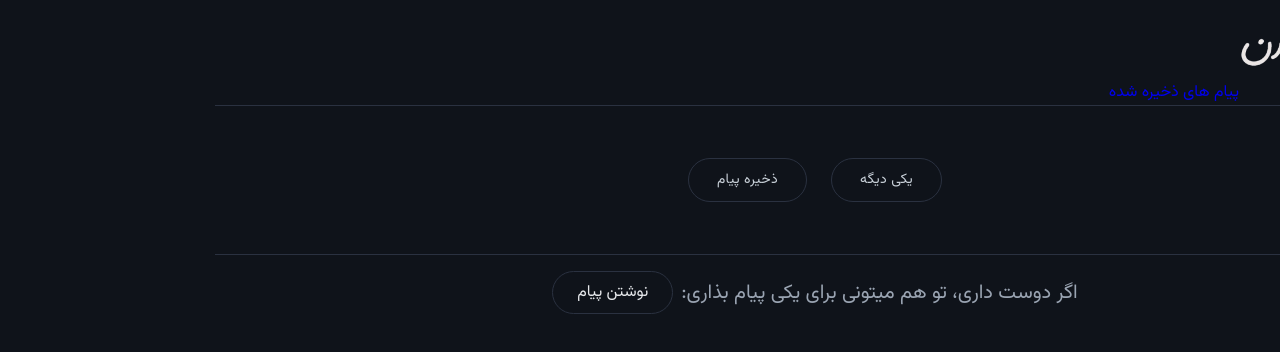
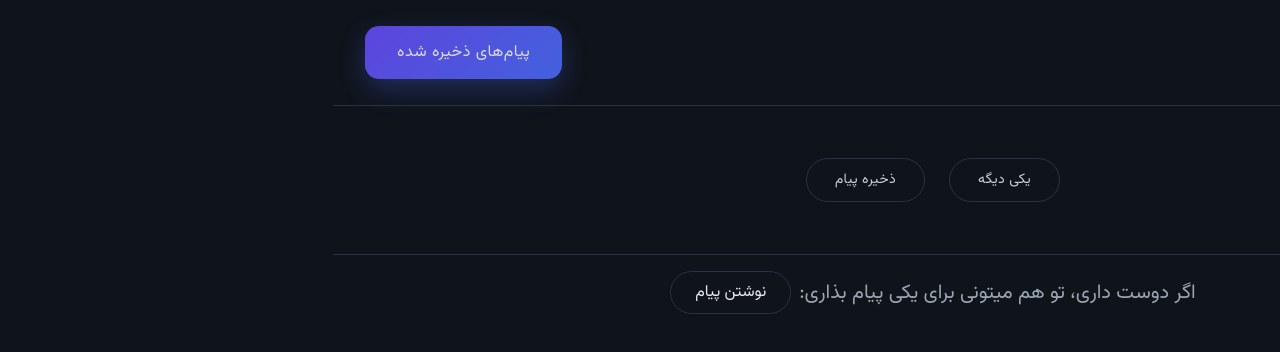
Before and after one commit to WeBeato/Dalile-Moondan, a React (Vite) app: page / in a window 1280 px wide. Shown: the top 352 px of the page. Built offline with nearby package versions, Linux system fonts and the light colour scheme; no server answers; the database is empty.

Commit message:
update header style

```diff
--- a/src/components/Header.css
+++ b/src/components/Header.css
@@ -1,8 +1,27 @@
-.header{
+.header {
     padding: 0px 32px;
     border-bottom: 1px solid #2A3140;
+    display: flex;
+    align-items: center;
+    justify-content: space-between;
 }
-.logo{
+
+.header__logo {
     height: 96px;
     width: 144px;
 }
+
+.header__btn {
+    color: #fff;
+    background: linear-gradient(135deg, #6b4eff, #4c6fff);
+    padding: 14px 32px;
+    border-radius: 14px;
+    letter-spacing: 0.5px;
+    box-shadow: 0 10px 28px rgba(76, 111, 255, 0.35);
+    transition: all 250ms ease;
+    opacity: 0.85;
+}
+.header__btn:hover{
+    transform: translateY(-1px);
+    box-shadow: 0 14px 36px rgba(76, 111, 255, 0.45);
+}
--- a/src/components/Header.jsx
+++ b/src/components/Header.jsx
@@ -5,9 +5,11 @@ export default function Header() {
   return (
     <div className="header">
       <Link to="/">
-        <img src="../../public/images/logo.png" alt="لوگو" className="logo" />
+        <img src="../../public/images/logo.png" alt="لوگو" className="header__logo" />
       </Link>
-      <Link to="/saved-messages">پیام های ذخیره شده</Link>
+      <Link to="/saved-messages" className="header__btn">
+        پیام‌های ذخیره شده
+      </Link>
     </div>
   );
 }
```
